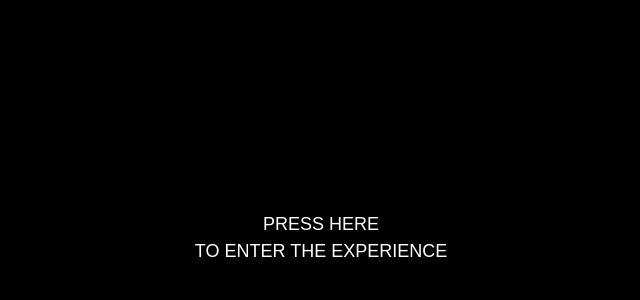
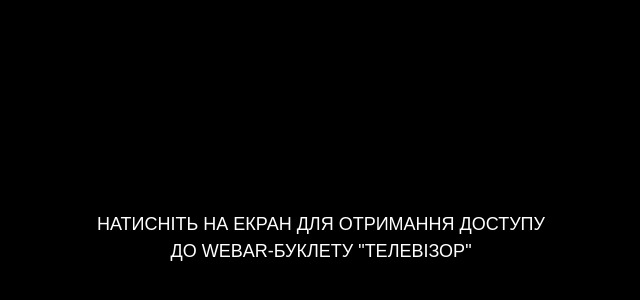
Before and after one commit to DenizGermikova/WebAR-Example1, a plain HTML site: page index.html in a window 1280 px wide. Shown: the part 162-462 px from the top of the page, without its empty margins (319-959 px from the left). Drawn offline with nearby package versions, Linux system fonts and the light colour scheme.

Commit message:
Changed by GitHub

```diff
--- a/index.html
+++ b/index.html
@@ -27,9 +27,9 @@
                 text-transform: uppercase; font-family: Arial, Helvetica, sans-serif; font-weight: 400; line-height: 1.5em; font-size: large; white-space: nowrap;
                 user-select: none; pointer-events: none;
             ">
-            Press here
+            Натисніть на екран для отримання доступу
             <br>
-            to enter the experience
+            до WebAR-буклету "Телевізор"
         </div>
     </div>
 
```
